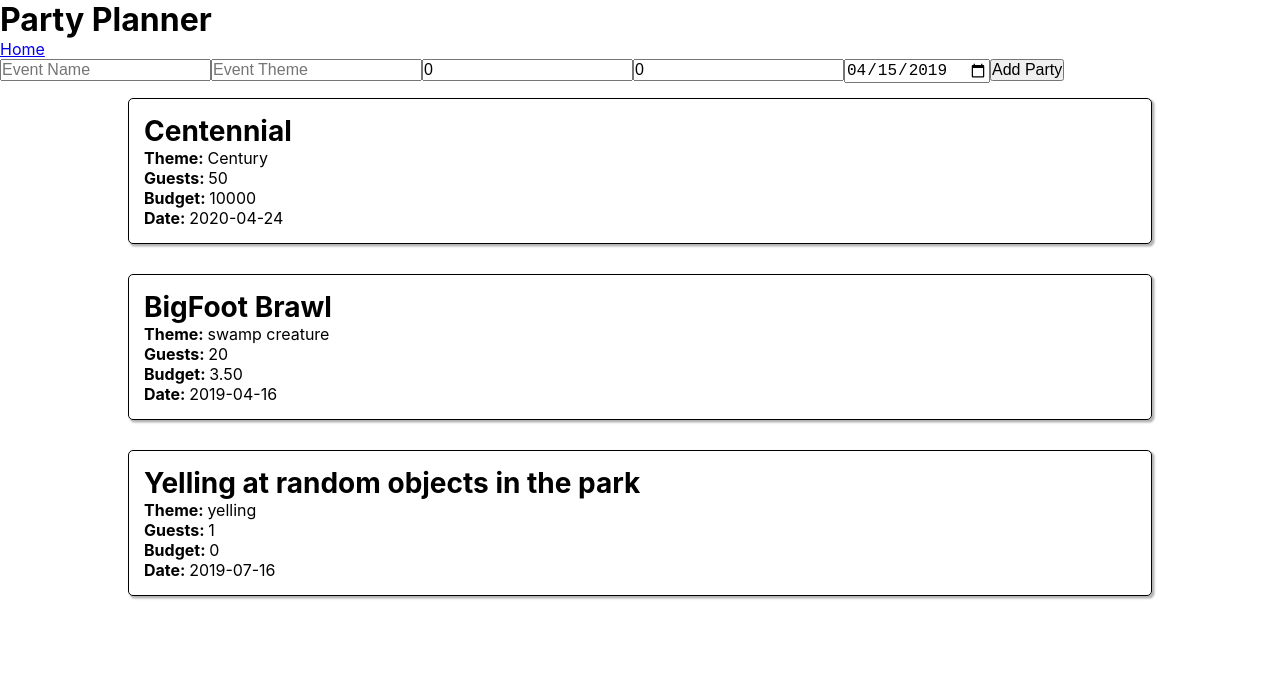
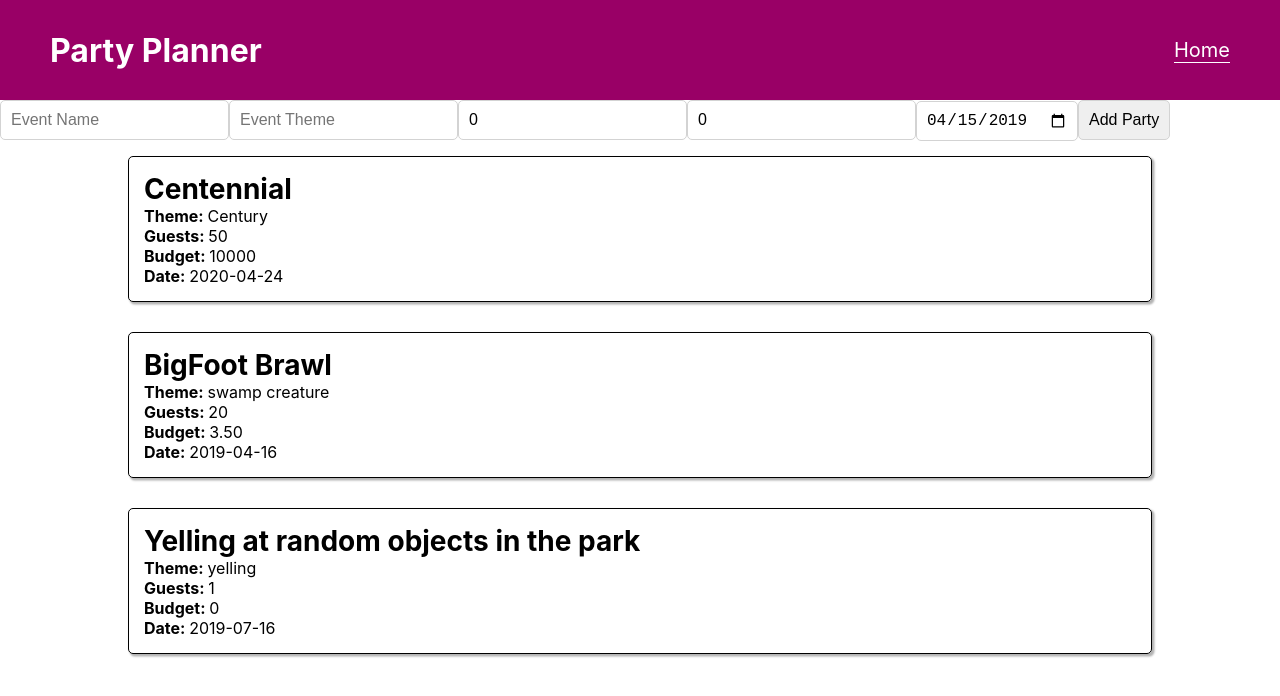
Before and after one commit to partyplannerlambda/ppl-frontend, a React (Create React App) app: page / in a window 1280 px wide. Shown: the top 696 px of the page. Built offline with nearby package versions, Linux system fonts and the light colour scheme.

Commit message:
added color theme, styled header

```diff
--- a/src/components/Header.js
+++ b/src/components/Header.js
@@ -1,13 +1,53 @@
 import React from 'react';
-import {NavLink} from 'react-router-dom'
+import styled from 'styled-components';
+import {NavLink} from 'react-router-dom';
+
+import {colors} from '../utils/themeColors'
 
 export default function(props){
     return(
-        <header>
+        <Header>
             <h1>Party Planner</h1>
             <nav>
-                <NavLink to="/">Home</NavLink>
+                <NavLink exact to="/">Home</NavLink>
             </nav>
-        </header>
+        </Header>
     )
 }
+
+const Header = styled.header`
+    width: 100%;
+    min-height: 100px;
+    padding: 0 50px;
+
+    background: ${colors.main};
+    color: white;
+
+    display: flex;
+    justify-content: space-between;
+    align-items: center;
+
+    h1 {
+        padding: 10px 0;
+    }
+
+    nav {
+        height: 100%;
+
+        a {
+            display: block;
+            font-size: 2rem;
+            height: 100%;
+            transition: .25s;
+
+            &:hover {
+                text-decoration: none;
+                transform: scale(1.1)
+            }
+
+            &.active {
+                border-bottom: 1px solid white;
+            }
+        }
+    }
+`
--- a/src/index.css
+++ b/src/index.css
@@ -33,6 +33,29 @@ img {
   height: auto;
 }
 
+a {
+  color: inherit;
+  text-decoration: none;
+}
+
+a:hover {
+  text-decoration: underline;
+}
+
+input:focus, button:focus {
+  outline: none;
+}
+
+input, button {
+  padding: 10px;
+  border-radius: 5px;
+  border: 1px solid lightgray;
+}
+
+input[type="date"] {
+  padding: 9px;
+}
+
 body {
   margin: 0;
   padding: 0;
--- /dev/null
+++ b/src/utils/themeColors.js
@@ -0,0 +1,7 @@
+export const colors = {
+    main: "#990066",
+    darkMain: "#54354A",
+    lightMain: "#C1C4BB",
+    lightWarn: "#FCD6CF",
+    brightWarn: "#CC4F47",
+}
```
